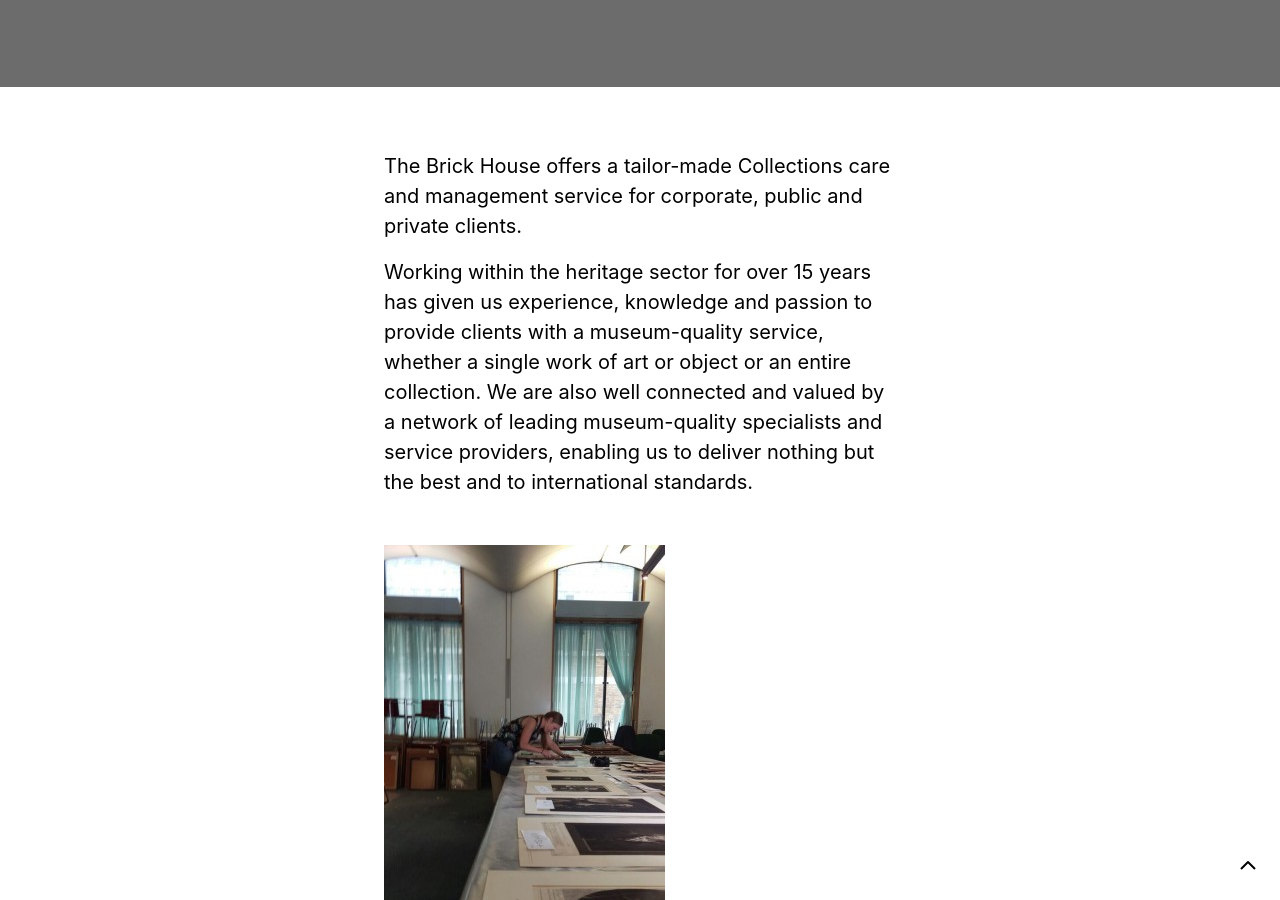
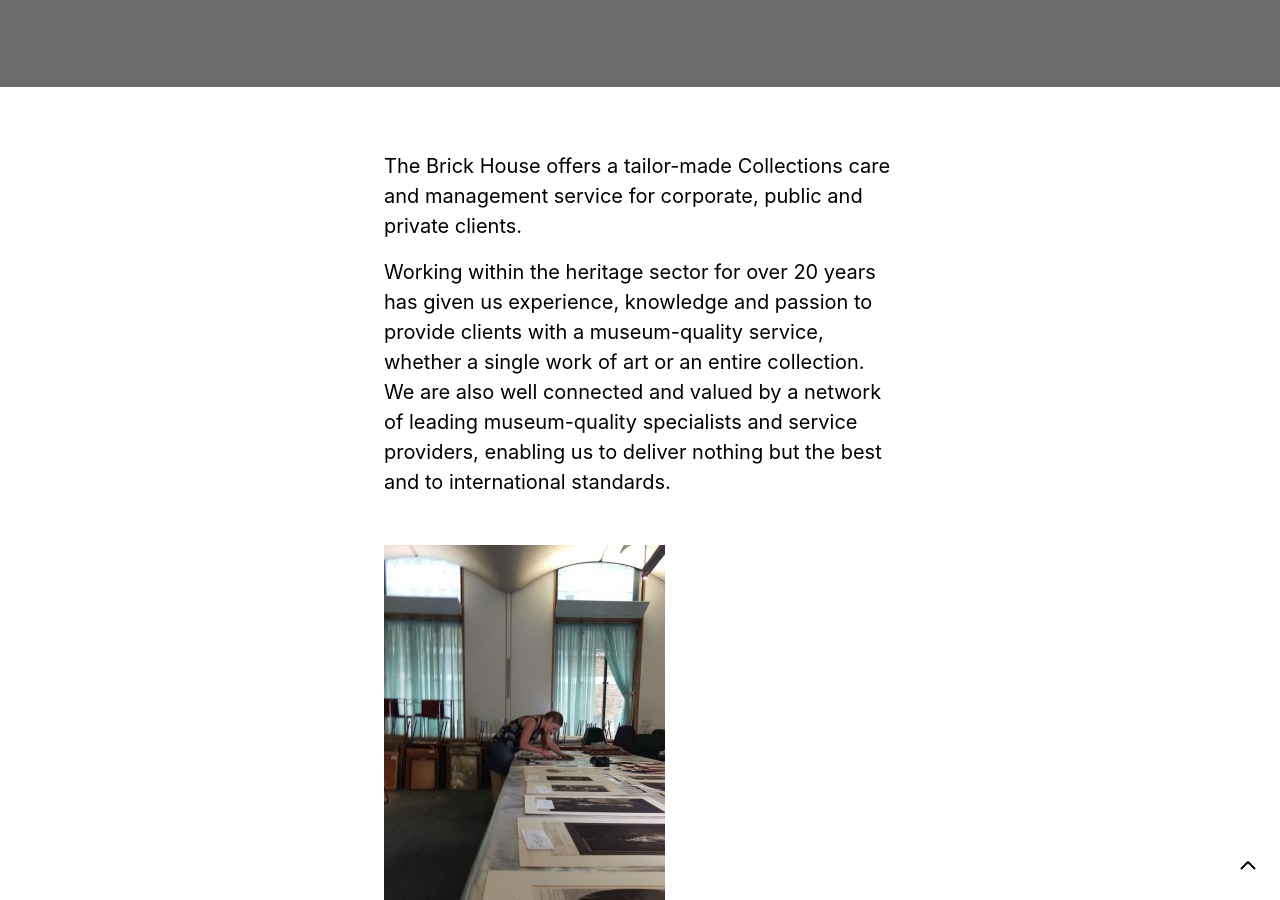
Before and after one commit to wearethoughtfox/brickhouse, a Jekyll site: the page built from _services/collections-managment.md, in a window 1280 px wide and 900 px high, scrolled down 463 px. Built offline with Jekyll 4.4.1, drawn with Linux system fonts in a browser that asks for light colours; a script that is not in the unit is left out.

Commit message:
Update Services “collections-managment”

```diff
--- a/_services/collections-managment.md
+++ b/_services/collections-managment.md
@@ -12,7 +12,7 @@ image: /images/qwork-in-situ-6-4.JPG
 ---
 The Brick House offers a tailor-made Collections care and management service for corporate, public and private clients.
 
-Working within the heritage sector for over 15 years has given us experience, knowledge and passion to provide clients with a museum-quality service, whether a single work of art or object or an entire collection. We are also well connected and valued by a network of leading museum-quality specialists and service providers, enabling us to deliver nothing but the best and to international standards.
+Working within the heritage sector for over 20 years has given us experience, knowledge and passion to provide clients with a museum-quality service, whether a single work of art or an entire collection. We are also well connected and valued by a network of leading museum-quality specialists and service providers, enabling us to deliver nothing but the best and to international standards.
 
 ![Conservator collection cataloguing](/images/IMG_5816-e1475101887708.jpg)
 
```
